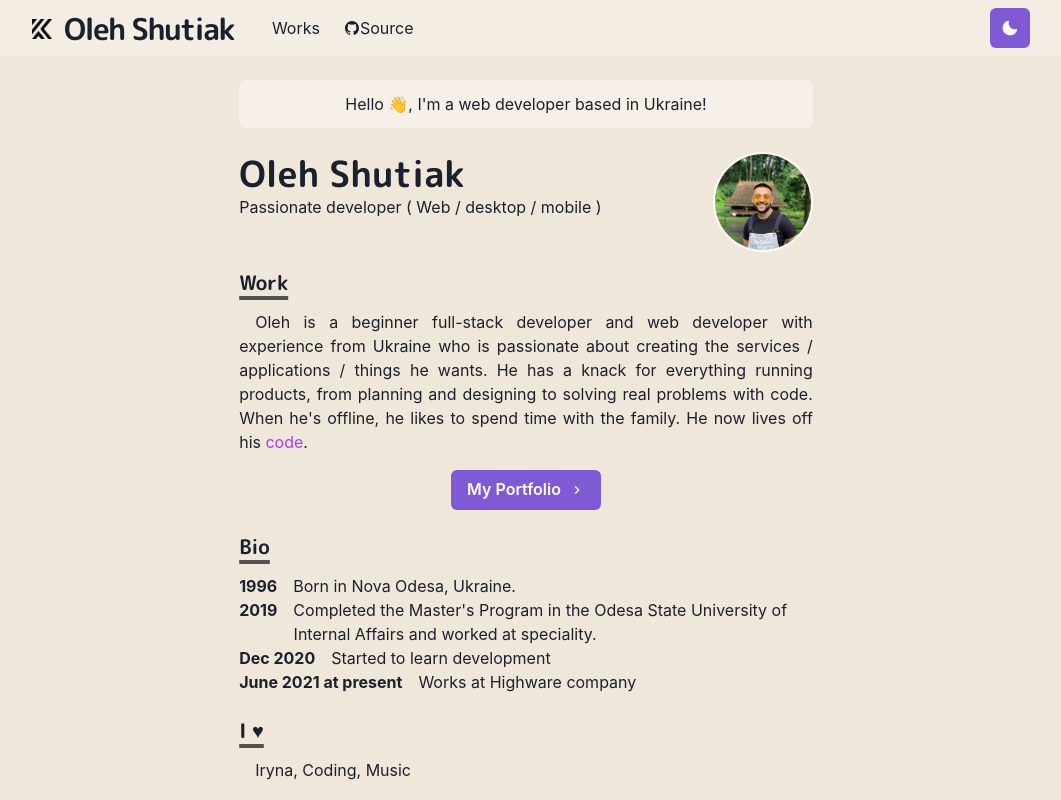
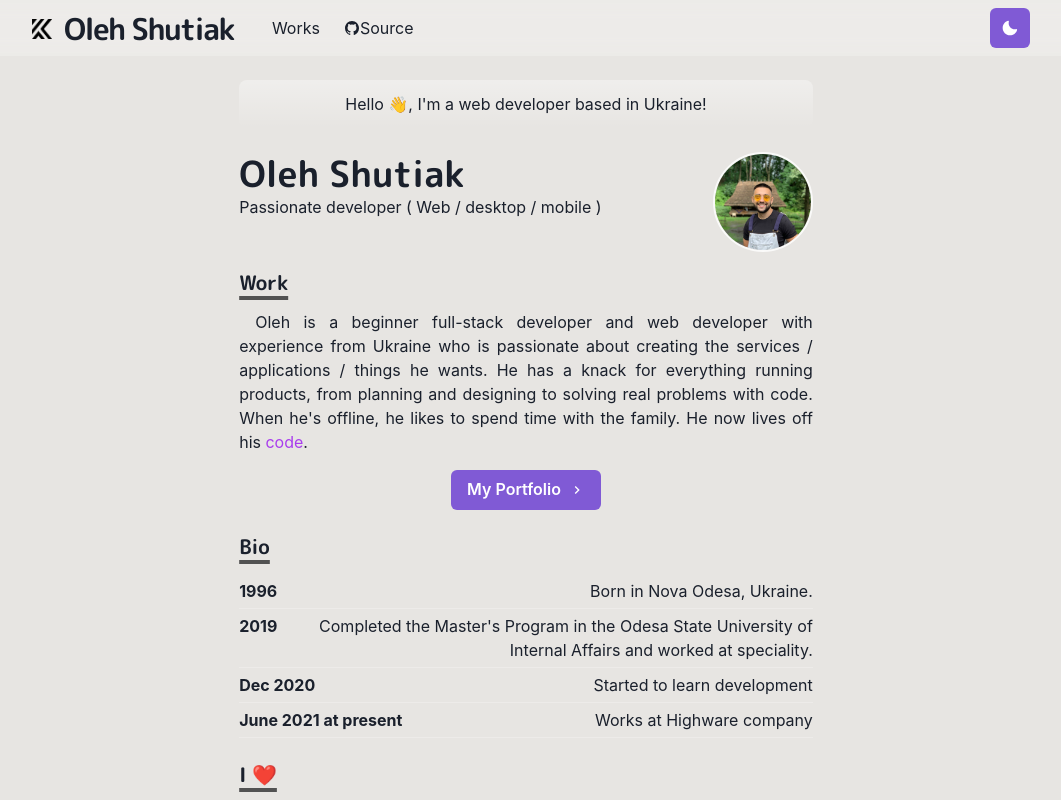
Before and after one commit to KatsuroSan/homepage, a Next.js app: page / in a window 1280 px wide. Shown: the top 800 px of the page, without its empty margins (114-1175 px from the left). Built offline with nearby package versions, Linux system fonts and the light colour scheme.

Commit message:
fix: styles

```diff
--- a/components/bio.js
+++ b/components/bio.js
@@ -3,11 +3,16 @@ import styled from '@emotion/styled';
 
 
 export const BioSection = styled(Box)`
-  padding-left: 3.4em;
-  text-indent: -3.4em;
-`
+  display: flex;
+  flex-direction: row;
+  justify-content: space-between;
+  text-align: right;
+  border-bottom: 1px solid #ffffff3b;
+  padding: 5px 0;
+`;
 
 export const BioYear = styled.span`
   font-weight: bold;
   margin-right: 1em;
-`
+  text-align: left;
+`;
--- a/components/grid-item.js
+++ b/components/grid-item.js
@@ -1,6 +1,6 @@
 import NextLink from 'next/link';
 import Image from 'next/image';
-import { Box, Text, LinkBox, LinkOverlay } from '@chakra-ui/react';
+import { Box, Text, LinkBox, LinkOverlay, useColorModeValue } from '@chakra-ui/react';
 import { Global } from '@emotion/react'
 
 
@@ -16,7 +16,7 @@ export const WorkGridItem = ({children, id, title, thumbnail}) => (
         <LinkOverlay href={`/works/${id}`} >
           <Text mt={2} fontSize={20} >{title}</Text>
         </LinkOverlay>
-        <Text fontSize={14}>{children}</Text>
+        <Text fontSize={14} color={useColorModeValue('grayAlpha.200', 'whiteAlpha.600')}>{children}</Text>
       </LinkBox>
     </NextLink>
   </Box>
--- a/libs/theme.js
+++ b/libs/theme.js
@@ -4,7 +4,7 @@ import { mode } from '@chakra-ui/theme-tools';
 const styles = {
   global: props => ({
     body: {
-      bg: mode('#f0e7db', '#202023')(props)
+      bg: mode('#e7e5e2', '#202023')(props)
     }
   })
 };
--- a/pages/index.js
+++ b/pages/index.js
@@ -1,5 +1,5 @@
 import NextLink from 'next/link';
-import { Box, Button, Container, Heading, Image, useColorModeValue, Icon, Link } from '@chakra-ui/react';
+import { Box, Button, Container, Heading, Image, useColorMode, Icon, Link } from '@chakra-ui/react';
 import React from 'react';
 import Section from '../components/section';
 import Paragraph from '../components/paragraph';
@@ -7,24 +7,30 @@ import { ChevronRightIcon } from '@chakra-ui/icons';
 import { BioSection, BioYear } from '../components/bio';
 import Layout from '../components/layouts/article';
 import { IoLogoInstagram, IoLogoGithub, IoLogoFacebook } from 'react-icons/io5';
-import { List, ListItem } from '@chakra-ui/layout';
+import { List, ListItem, Text } from '@chakra-ui/layout';
 
 
 const Page = () => {
+  const { colorMode, } = useColorMode()
   return (
     <Layout>
       <Container>
-        <Box borderRadius='lg' bg={useColorModeValue('whiteAlpha.500', 'whiteAlpha.200')} p={3} mb={6} align='center'>
+        <Box borderRadius='lg'
+             bgGradient={colorMode === "dark"
+               ? 'linear(to-t, transparent, whiteAlpha.300)'
+               : 'linear(to-t, transparent, whiteAlpha.500)'}
+             // bg={colorMode === "light" ? 'whiteAlpha.500' : null}
+             p={3} mb={6} align='center'>
           Hello 👋, I&apos;m a web developer based in Ukraine!
         </Box>
-        <Box display={{md: 'flex'}}>
+        <Box display={{ md: 'flex' }}>
           <Box flexGrow={1}>
             <Heading as={'h2'} variant={'page-title'}>
               Oleh Shutiak
             </Heading>
             <p>Passionate developer ( Web / desktop / mobile )</p>
           </Box>
-          <Box flexShrink={0} mt={{base: 4, md: 0}} ml={{md: 6}} textAlign='center'>
+          <Box flexShrink={0} mt={{ base: 4, md: 0 }} ml={{ md: 6 }} textAlign='center'>
             <Image borderColor='whiteAlpha.800' borderWidth={2} borderStyle='solid'
               maxWidth='100px' display='inline-block' borderRadius='full'
               src='/images/profile.jpg'
@@ -35,7 +41,7 @@ const Page = () => {
 
 
         <Section delay={0.1}>
-          <Heading as='h3' variant='section-title'>
+          <Heading as='h3' variant={'section-title'}>
             Work
           </Heading>
           <Paragraph>
@@ -51,7 +57,7 @@ const Page = () => {
           </Paragraph>
           <Box align={'center'} my={4}>
             <NextLink href={'/works'}>
-              <Button rightIcon={<ChevronRightIcon/>} colorScheme={'purple'}>
+              <Button rightIcon={<ChevronRightIcon />} colorScheme={'purple'}>
                 My Portfolio
               </Button>
             </NextLink>
@@ -88,23 +94,23 @@ const Page = () => {
             as={'h3'}
             variant={'section-title'}
           >
-            I ♥
+            I ❤️
           </Heading>
-          <Paragraph>
+            <Text align={'right'} pr={4}>
               Iryna, Coding, Music
-          </Paragraph>
+            </Text>
         </Section>
 
-        <Section delay={0.3}>
+        <Section delay={0.3} >
           <Heading as={'h3'} variant={'section-title'}>
             Social links
           </Heading>
 
-          <List>
+          <List align={'right'} >
             <ListItem>
               <Link href={'https://github.com/KatsuroSan'} target={'_blank'}>
                 <Button variant={'ghost'}
-                        leftIcon={<Icon as={IoLogoGithub}/>}
+                  leftIcon={<Icon as={IoLogoGithub} />}
                   colorScheme={'purple'}>
                   @KatsuroSan
                 </Button>
@@ -114,7 +120,7 @@ const Page = () => {
             <ListItem>
               <Link href={'https://instagram.com/_shutiak'} target={'_blank'}>
                 <Button variant={'ghost'}
-                        leftIcon={<Icon as={IoLogoInstagram}/>}
+                  leftIcon={<Icon as={IoLogoInstagram} />}
                   colorScheme={'purple'}>
                   @_shutiak
                 </Button>
@@ -124,7 +130,7 @@ const Page = () => {
             <ListItem>
               <Link href={'https://www.facebook.com/shutyak'} target={'_blank'}>
                 <Button variant={'ghost'}
-                        leftIcon={<Icon as={IoLogoFacebook}/>}
+                  leftIcon={<Icon as={IoLogoFacebook} />}
                   colorScheme={'purple'}>
                   @shutyak
                 </Button>
--- a/pages/works/outfitters.js
+++ b/pages/works/outfitters.js
@@ -1,4 +1,4 @@
-import { Container, Badge, Link, List, ListItem } from '@chakra-ui/react'
+import { Container, Badge, Link, List, ListItem, Divider } from '@chakra-ui/react';
 import { ExternalLinkIcon } from '@chakra-ui/icons'
 import { Title, WorkImage, Meta } from '../../components/work'
 import P from '../../components/paragraph'
@@ -11,9 +11,13 @@ const Outfitters = () => (
       <Title>
         Superior firearms <Badge>September 2021</Badge>
       </Title>
+      <Divider my={2} />
+
       <P>
         Weapons store, equipment for it, self-defense equipment and more. I built its HTML coding.
       </P>
+      <Divider mt={6} />
+
       <List ml={4} my={4}>
         <ListItem>
           <Meta>Website</Meta>
--- a/pages/works/placide.js
+++ b/pages/works/placide.js
@@ -1,4 +1,4 @@
-import { Container, Badge, Link, List, ListItem } from '@chakra-ui/react'
+import { Container, Badge, Link, List, ListItem, Divider } from '@chakra-ui/react';
 import { ExternalLinkIcon } from '@chakra-ui/icons'
 import { Title, WorkImage, Meta } from '../../components/work'
 import P from '../../components/paragraph'
@@ -11,9 +11,13 @@ const Placide = () => (
       <Title>
         Superior firearms <Badge>November 2021</Badge>
       </Title>
+      <Divider my={2} />
+
       <P>
         Placide Quality Tools & Advices is a magazine diferent building tools . I built its HTML coding.
       </P>
+      <Divider mt={6} />
+
       <List ml={4} my={4}>
         <ListItem>
           <Meta>Website</Meta>
--- a/pages/works/tsou.js
+++ b/pages/works/tsou.js
@@ -1,4 +1,4 @@
-import { Container, Badge, Link, List, ListItem } from '@chakra-ui/react';
+import { Container, Badge, Link, List, ListItem, Divider } from '@chakra-ui/react';
 import { ExternalLinkIcon } from '@chakra-ui/icons';
 import { Title, WorkImage, Meta } from '../../components/work';
 import P from '../../components/paragraph';
@@ -11,12 +11,14 @@ const Outfitters = () => (
       <Title>
         Mykolaivska TSOU <Badge>March 2021</Badge>
       </Title>
+      <Divider my={2} />
       <P>
         TSOU is a voluntary, defense-patriotic and sports-technical public organization that complies with this and other laws of Ukraine and its
         Charter of activity of the state in the field of military-patriotic and physical education of citizens of Ukraine, training of citizens of
         Ukraine to defend the Fatherland, including training of conscripts. for the Armed Forces of Ukraine and other military formations formed in
         accordance with the laws of Ukraine in military-technical specialties, development and improvement of technical, applied and aviation sports
       </P>
+      <Divider mt={6} />
       <List ml={4} my={4}>
         <ListItem>
           <Meta>Website</Meta>
--- a/pages/works/uvsoft.js
+++ b/pages/works/uvsoft.js
@@ -1,4 +1,4 @@
-import { Container, Badge, Link, List, ListItem } from '@chakra-ui/react'
+import { Container, Badge, Link, List, ListItem, Divider } from '@chakra-ui/react';
 import { ExternalLinkIcon } from '@chakra-ui/icons'
 import { Title, WorkImage, Meta } from '../../components/work'
 import P from '../../components/paragraph'
@@ -11,9 +11,11 @@ const UVsoft = () => (
       <Title>
         UVsoft <Badge>2021-</Badge>
       </Title>
+      <Divider my={2} />
       <P>
         Phone dealer console. A software that is an expert in itself, maintains and displays full report of phones in stock and phones sold.
       </P>
+      <Divider mt={6} />
       <List ml={4} my={4}>
         <ListItem>
           <Meta>Website</Meta>
```
Also changed, not shown: pages/works/saiha.js (+7 -3 lines). Lines whose indentation alone changed are shown as unchanged.
